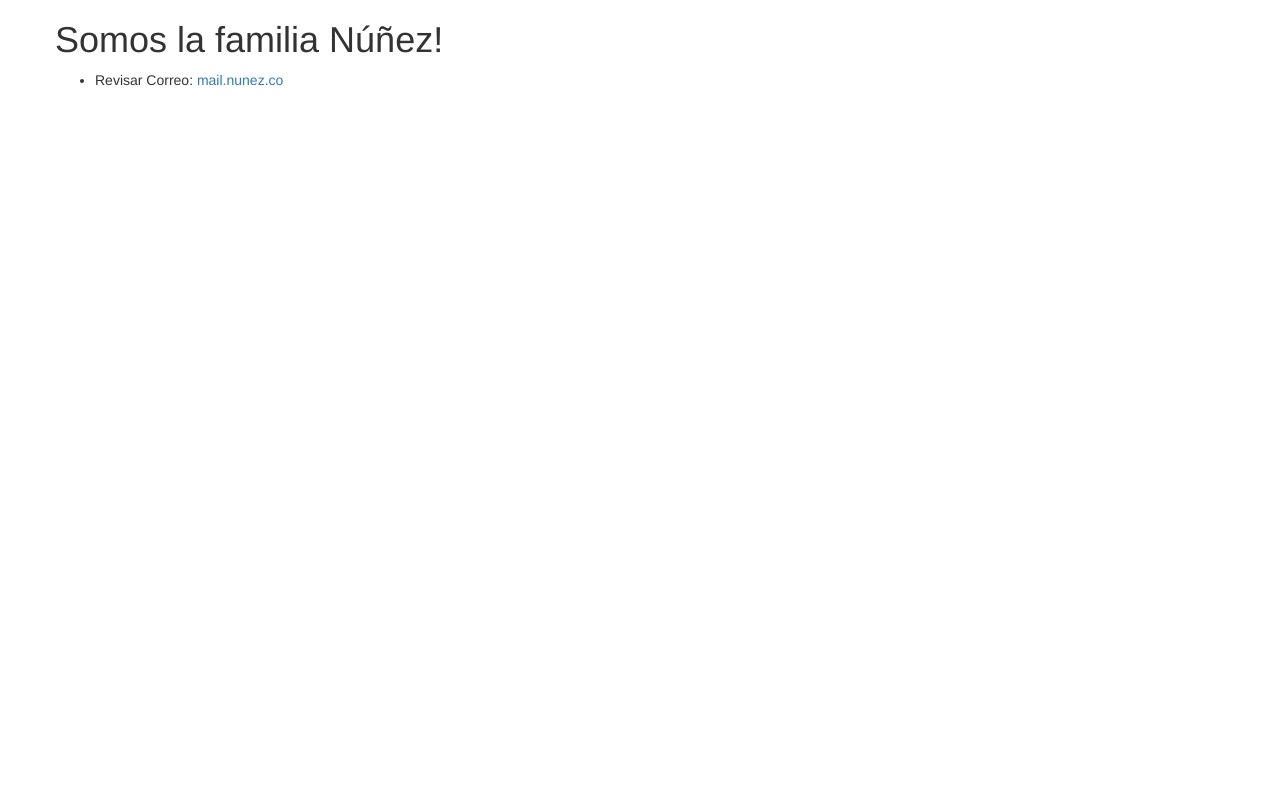
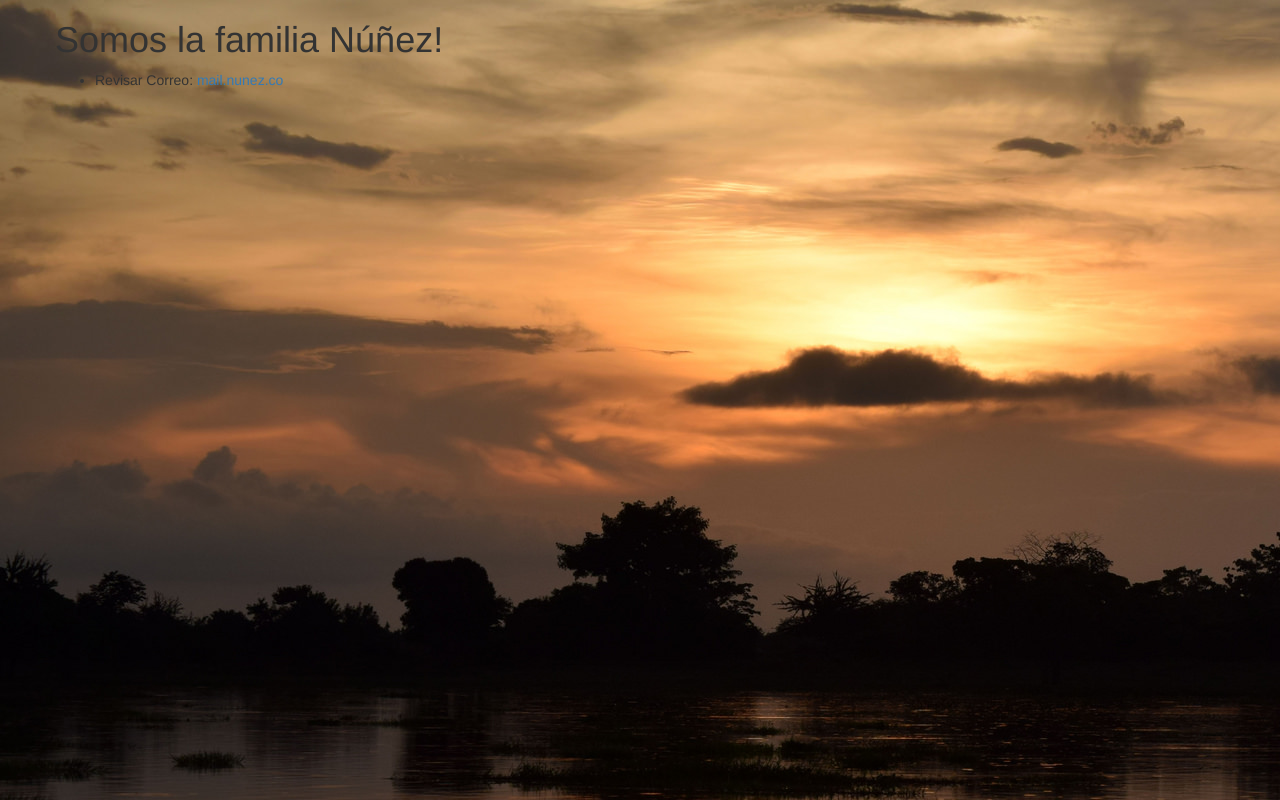
Before and after one commit to nunezco/nunezco.github.io, a plain HTML site: page index.html in a window 1280 px wide. Drawn offline with nearby package versions, Linux system fonts and the light colour scheme.

Commit message:
Added momil background

```diff
--- /dev/null
+++ b/css/main.css
@@ -0,0 +1,3 @@
+body {
+  background-image: url(../img/momil.jpg);
+}
--- a/index.html
+++ b/index.html
@@ -8,6 +8,7 @@
     <title>Familia N&uacute;&ntilde;ez</title>
     <!-- Latest compiled and minified CSS -->
     <link rel="stylesheet" href="https://maxcdn.bootstrapcdn.com/bootstrap/3.3.5/css/bootstrap.min.css">
+    <link rel="stylesheet" href="css/main.css">
 
     <!-- Optional theme -->
     <link rel="stylesheet" href="https://maxcdn.bootstrapcdn.com/bootstrap/3.3.5/css/bootstrap-theme.min.css">
```
Also changed, not shown: img/momil.jpg (added).
